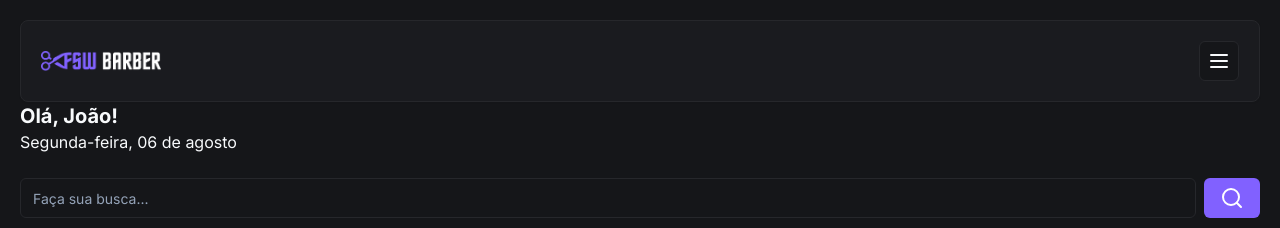
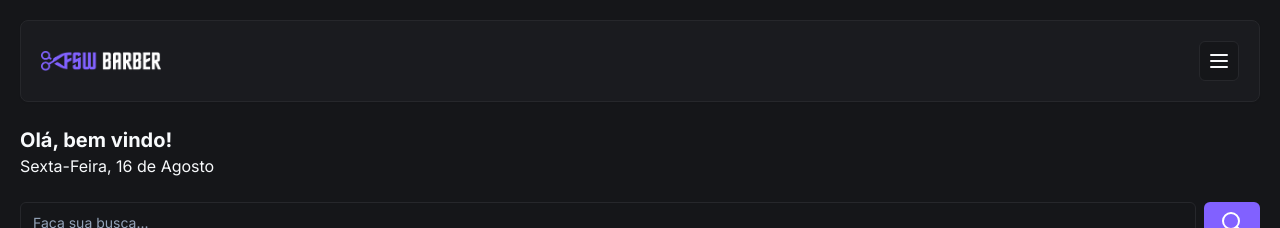
Before and after one commit to JoaoHFaustino/nextjs-fsw-barber, a Next.js app: page / in a window 1280 px wide. Shown: the top 228 px of the page. Built offline with nearby package versions, Linux system fonts and the light colour scheme; no server answers; the database is empty.

Commit message:
feat: update welcome message

```diff
--- a/src/app/page.tsx
+++ b/src/app/page.tsx
@@ -10,6 +10,8 @@
 import Link from "next/link"
 import { getServerSession } from "next-auth"
 import { authOptions } from "./_lib/auth"
+import { ptBR } from "date-fns/locale"
+import { format } from "date-fns"
 
 export default async function Home() {
   const session = await getServerSession(authOptions)
@@ -45,8 +47,18 @@
     <div>
       <div className="p-5">
         <Header />
-        <h2 className="text-xl font-bold">Olá, João!</h2>
-        <p>Segunda-feira, 06 de agosto</p>
+        <h2 className="mt-6 text-xl font-bold">
+          Olá, {session?.user ? session.user.name : "bem vindo"}!
+        </h2>
+        <p>
+          <span className="capitalize">
+            {format(new Date(), "EEEE, dd", { locale: ptBR })}
+          </span>
+          <span>&nbsp;de&nbsp;</span>
+          <span className="capitalize">
+            {format(new Date(), "MMMM", { locale: ptBR })}
+          </span>
+        </p>
         {/* Busca */}
         <div className="mt-6">
           <Search />
```
